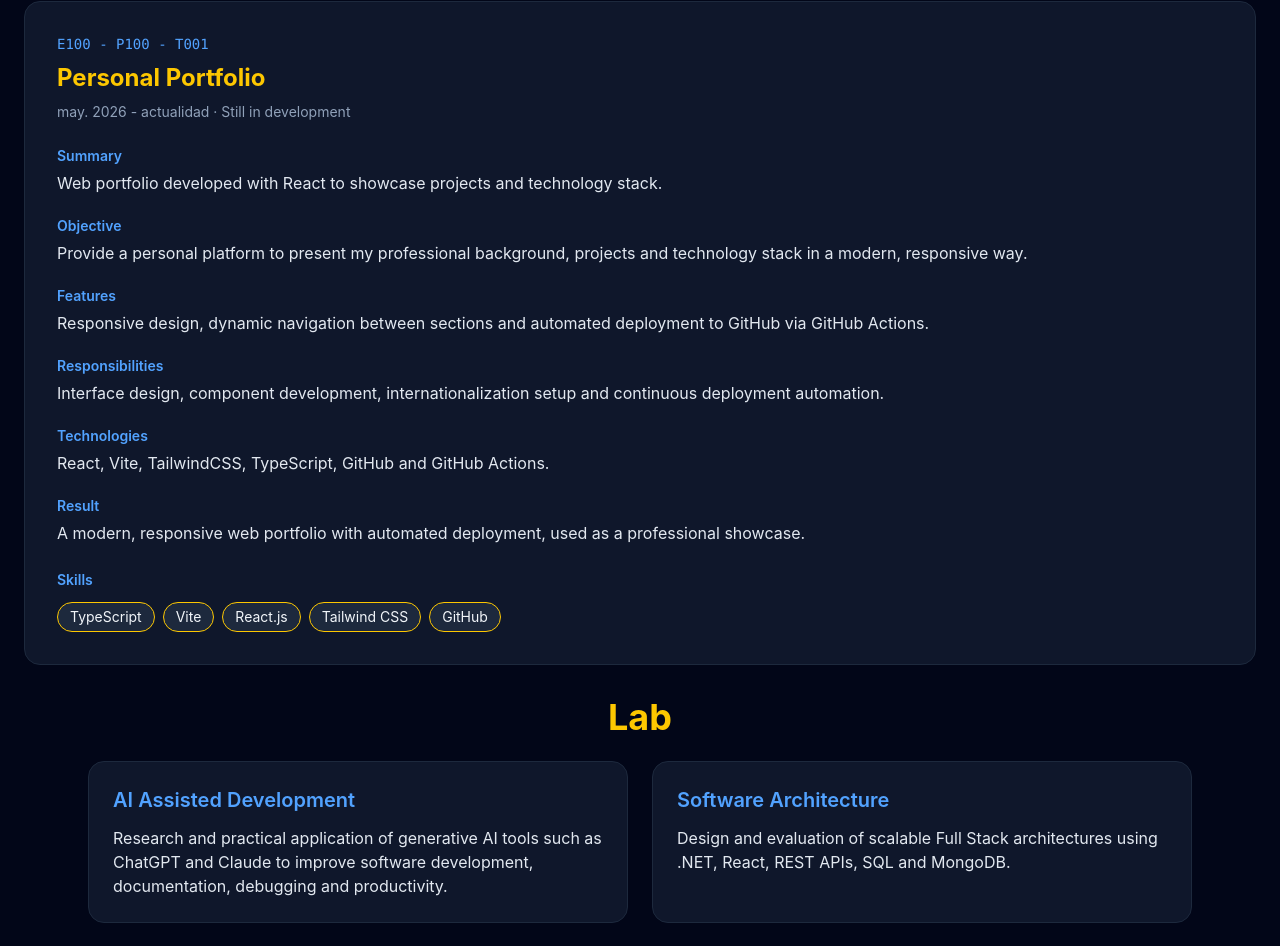
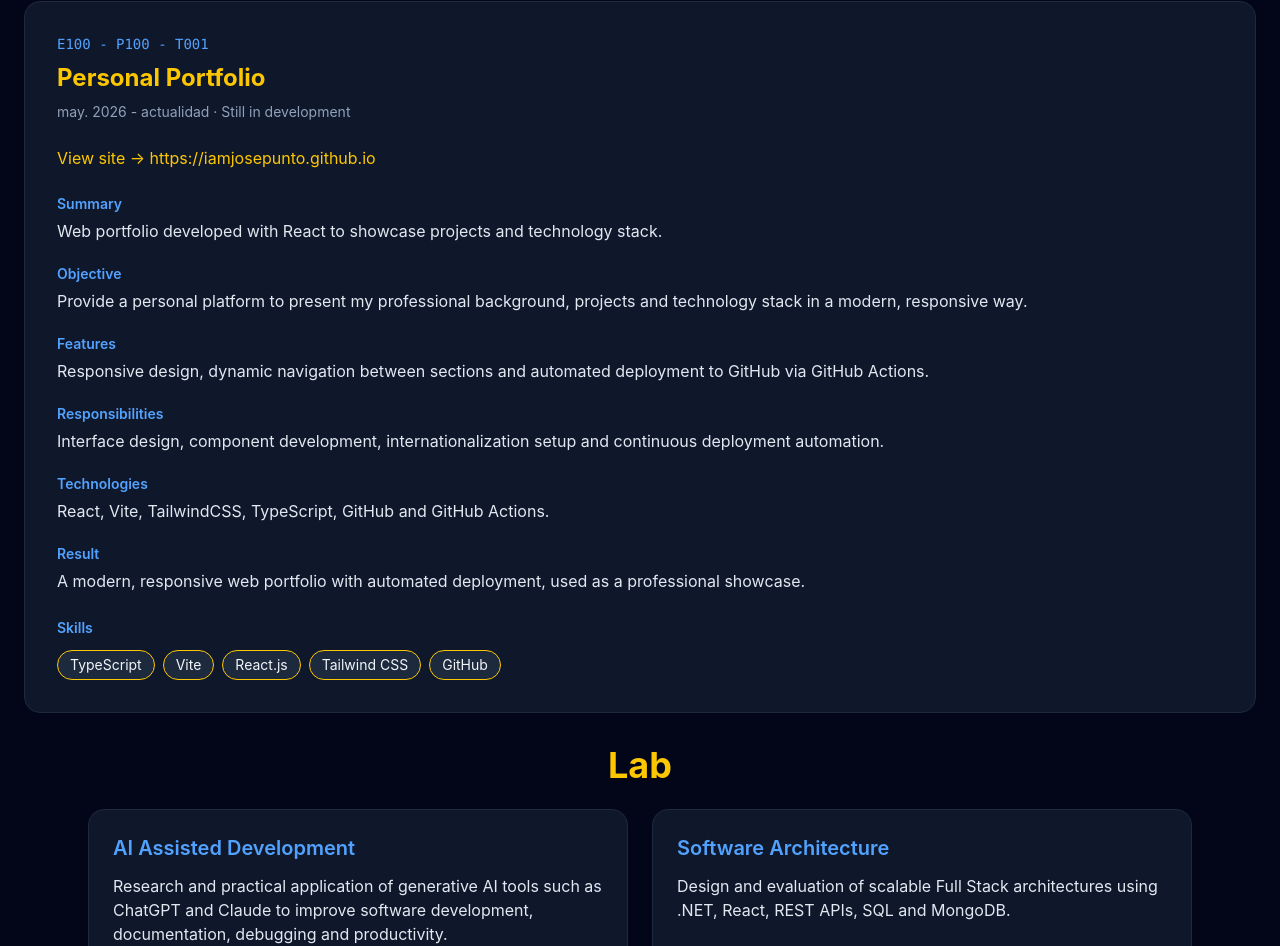
Before and after one commit to iamjosepunto/iamjosepunto.github.io, a React (Vite) app: page / in a window 1280 px wide. Shown: the part 1341-2287 px from the top of the page. Built offline with nearby package versions, Linux system fonts and the light colour scheme.

Commit message:
Portfolio: enlace al sitio (Ver sitio / View site)

```diff
--- a/src/components/Projects.tsx
+++ b/src/components/Projects.tsx
@@ -186,6 +186,23 @@ const Projects = () => {
               {(selected as TaskRef).dates} · {t(`${base}.duration`)}
             </div>
 
+            {(selected as TaskRef).url && (
+              <a
+                href={(selected as TaskRef).url}
+                target="_blank"
+                rel="noreferrer"
+                className="
+                  inline-block
+                  mb-6
+                  text-yellow-400
+                  hover:text-yellow-300
+                  break-all
+                "
+              >
+                {t("projects.labels.viewSite")} → {(selected as TaskRef).url}
+              </a>
+            )}
+
             <div className="flex flex-col gap-5">
               <Block label={t("projects.labels.resumen")} text={t(`${base}.resumen`)} />
               <Block label={t("projects.labels.objetivo")} text={t(`${base}.objetivo`)} />
--- a/src/data/profile.ts
+++ b/src/data/profile.ts
@@ -2,6 +2,7 @@ export type TaskRef = {
   code: string;
   key: string;
   dates: string;
+  url?: string;
 };
 
 export type ProjectGroup = {
@@ -58,7 +59,8 @@ export const PROJECT_GROUPS: ProjectGroup[] = [
       {
         "code": "E100 - P100 - T001",
         "key": "e100_p100_t001",
-        "dates": "may. 2026 - actualidad"
+        "dates": "may. 2026 - actualidad",
+        "url": "https://iamjosepunto.github.io"
       }
     ]
   },
```
Also changed, not shown: src/i18n/locales/en.json, src/i18n/locales/es.json.
